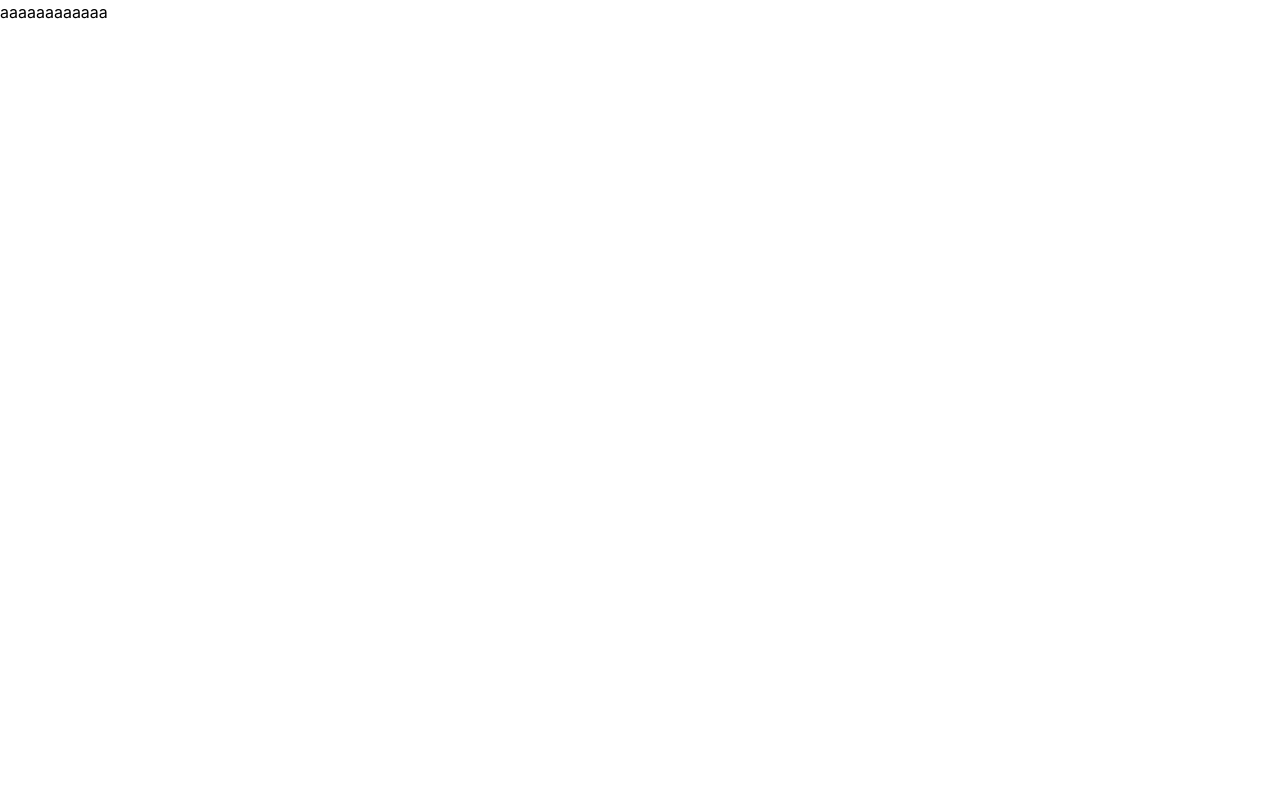
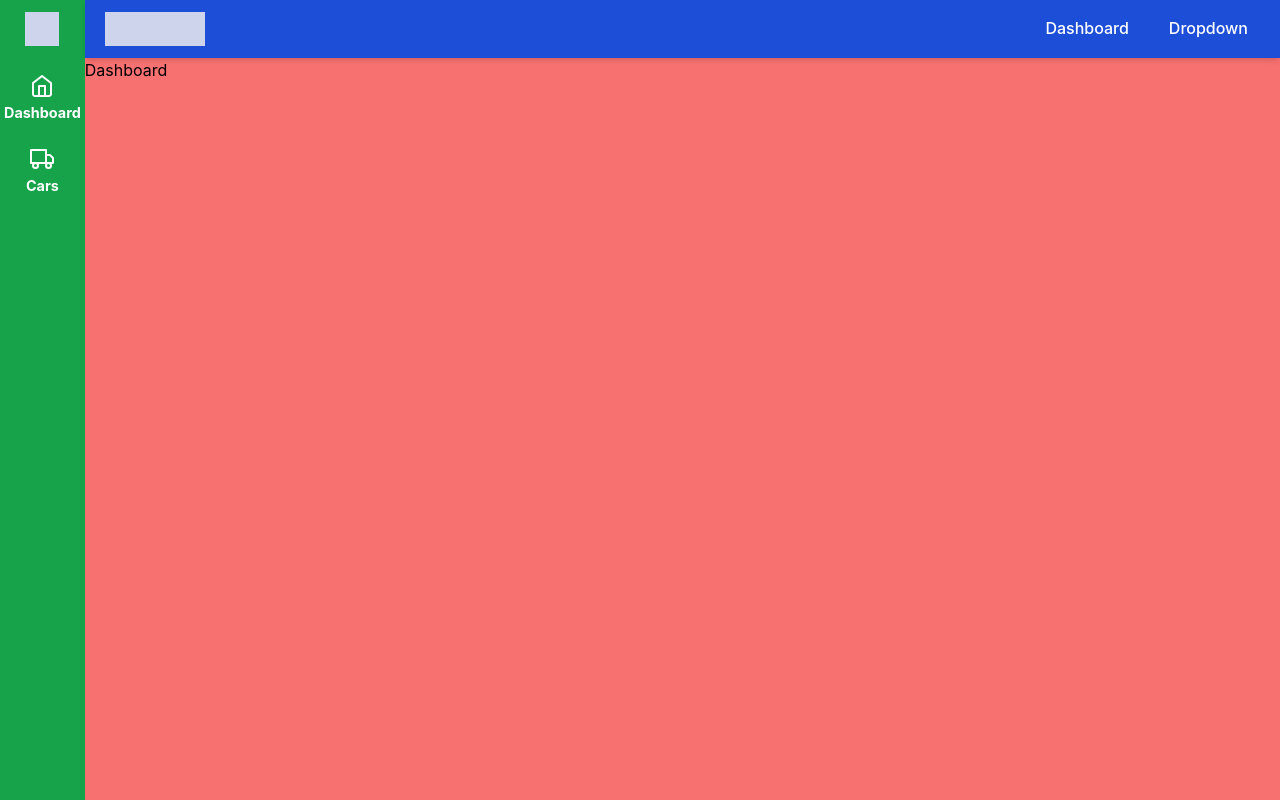
Before and after one commit to Hasyim-Kai/BINAR-FE-challenge-04, a React (Create React App) app: page /dashboard in a window 1280 px wide. Built offline with nearby package versions, Linux system fonts and the light colour scheme.

Commit message:
Feat : Add Sidebar

```diff
--- a/src/App.tsx
+++ b/src/App.tsx
@@ -1,4 +1,6 @@
 import { BrowserRouter, Route, Routes } from 'react-router-dom';
+import Navbar from './components/Navbar';
+import Sidebar from './components/Sidebar';
 import AddNewCar from './pages/AddNewCar';
 import CarList from './pages/CarList';
 import Dashboard from './pages/Dashboard';
@@ -6,12 +8,11 @@ import Login from './pages/Login';
 import NotFound from './pages/NotFound';
 
 export default function App() : JSX.Element {
-  return <div className="">
+  return <div className="flex">
     <BrowserRouter >
-      {/* <Sidebar/> */}
-      {/* <Navbar/> */}
+      <Sidebar/>
       <Routes>
-        <Route path="/login" element={<Login />} />
+        <Route path="/" element={<Login />} />
         <Route path="/dashboard" element={<Dashboard />} />
         <Route path="/carlist" element={<CarList />} />
         <Route path="/carlist/add_new_car" element={<AddNewCar />} />
--- a/src/components/Navbar.tsx
+++ b/src/components/Navbar.tsx
@@ -1,71 +1,63 @@
-// /* eslint-disable jsx-a11y/anchor-is-valid */
-// import { useState } from 'react';
-// // import { Link } from "react-router-dom";
+/* eslint-disable jsx-a11y/anchor-is-valid */
+import { useState } from 'react';
+import { Link } from "react-router-dom";
 
-// export default function Navbar() {
+export default function Navbar() {
 
-//     // let [isLoggedIn, setIsLoggedIn] = useState(false);
-//     // function handleLogOut() { setIsLoggedIn(false) };
+    // let [isLoggedIn, setIsLoggedIn] = useState(false);
+    // function handleLogOut() { setIsLoggedIn(false) };
 
-//     const [isMobileNavOpen, setMobileNavOpen] = useState(false);
-//     function handleSetMobileNavOpen() { setMobileNavOpen(!isMobileNavOpen) };
-//     // function handleNavChangePage() { setMobileNavOpen(false) };
+    const [isMobileNavOpen, setMobileNavOpen] = useState(false);
+    function handleSetMobileNavOpen() { setMobileNavOpen(!isMobileNavOpen) };
 
-//     const [isDropdownOpen, setDropdownOpen] = useState(false);
-//     function handleSetDropdownOpen() { setDropdownOpen(!isDropdownOpen) };
+    const [isDropdownOpen, setDropdownOpen] = useState(false);
+    function handleSetDropdownOpen() { setDropdownOpen(!isDropdownOpen) };
 
-//     return <nav className="bg-blue-700 shadow-md fixed w-full z-50">
-//         {/* <!-- container --> */}
-//         <div className="container flex flex-wrap justify-between px-4 py-2 mx-auto lg:space-x-4">
-//             {/* <!-- brand --> */}
-//             <a href="#" className="inline-flex p-2 text-xl font-bold tracking-wider text-white uppercase">brand</a>
-//             {/* <!-- brand --> */}
-//             {/* <!-- toggler btn --> */}
-//             <button onClick={handleSetMobileNavOpen} className="inline-flex items-center justify-center w-10 h-10 ml-auto text-white border rounded-md outline-none lg:hidden focus:outline-none">
-//                 <svg xmlns="http://www.w3.org/2000/svg" className="w-6 h-6" fill="none" viewBox="0 0 24 24" stroke="currentColor">
-//                     <path strokeLinecap="round" strokeLinejoin="round" strokeWidth="2" d="M4 6h16M4 12h16M4 18h16" />
-//                 </svg>
-//             </button>
-//             {/* <!-- toggler btn -->
-//                 <!-- menu --> */}
-//             <div className={`w-full mt-2 lg:inline-flex lg:w-auto lg:mt-0 ${isMobileNavOpen ? 'flex' : 'hidden'}`}>
-//                 <ul className="flex flex-col w-full space-y-2 lg:w-auto lg:flex-row lg:space-y-0 lg:space-x-2">
-//                     <li>
-//                         <a href="#" className="flex px-4 py-2 font-medium text-white rounded-md hover:bg-blue-800">Dashboard</a>
-//                     </li>
-//                     <li>
-//                         <a href="#" className="flex px-4 py-2 font-medium text-white rounded-md hover:bg-blue-800">Projects</a>
-//                     </li>
-//                     <li>
-//                         <a href="#" className="flex px-4 py-2 font-medium text-white rounded-md hover:bg-blue-800">Orders</a>
-//                     </li>
-//                     <li>
-//                         <a href="#" className="flex px-4 py-2 font-medium text-white rounded-md hover:bg-blue-800">Invoices</a>
-//                     </li>
+    return <nav className="bg-blue-700 shadow-md w-full z-50">
+        {/* <!-- container --> */}
+        <div className="container flex flex-wrap justify-between px-4 py-2 mx-auto lg:space-x-4">
+            {/* <!-- brand --> */}
+            <Link to={`/dashboard`} className='p-1'><img src="./images/logo2.png" alt="Logo2" /></Link>
+            {/* <!-- brand --> */}
 
-//                     {/* <!-- dropdown --> */}
-//                     <li className="relative">
-//                         <button className="px-4 py-2 font-medium text-white rounded-md hover:bg-blue-800" onFocus={handleSetDropdownOpen} onBlur={handleSetDropdownOpen}>
-//                             Dropdown
-//                         </button>
-//                         {/* <!-- dropdown menu --> */}
-//                         <div className={`right-0 p-2 mt-1 bg-white rounded-md shadow-xl lg:absolute ${isDropdownOpen ? 'flex flex-col' : 'hidden'}`}>
-//                             <ul className="space-y-2 lg:w-48">
-//                                 <li>
-//                                     <a href="#" className="flex p-2 font-medium text-gray-600 rounded-md hover:bg-gray-100 hover:text-black">Categories</a>
-//                                 </li>
-//                                 <li>
-//                                     <a href="#" className="flex p-2 font-medium text-gray-600 rounded-md hover:bg-gray-100 hover:text-black">Brand</a>
-//                                 </li>
-//                             </ul>
-//                         </div>
-//                     {/* <!-- dropdown menu --> */}
-//                 </li>
-//                 {/* <!-- dropdown --> */}
-//             </ul>
-//         </div>
-//         {/* // <!-- menu --> */}
-//     </div>
-//     {/* // <!-- container --> */ }
-//     </nav >;
-// }
+            {/* <!-- toggler btn --> */}
+            <button onClick={handleSetMobileNavOpen} className="inline-flex items-center justify-center w-10 h-10 ml-auto text-white border rounded-md outline-none lg:hidden focus:outline-none">
+                <svg xmlns="http://www.w3.org/2000/svg" className="w-6 h-6" fill="none" viewBox="0 0 24 24" stroke="currentColor">
+                    <path strokeLinecap="round" strokeLinejoin="round" strokeWidth="2" d="M4 6h16M4 12h16M4 18h16" />
+                </svg>
+            </button>
+            {/* <!-- toggler btn --> */}
+
+            {/* <!-- menu --> */}
+            <div className={`w-full mt-2 lg:inline-flex lg:w-auto lg:mt-0 ${isMobileNavOpen ? 'flex' : 'hidden'}`}>
+                <ul className="flex flex-col w-full space-y-2 lg:w-auto lg:flex-row lg:space-y-0 lg:space-x-2">
+                    <li>
+                        <Link to={`/dashboard`} className='flex px-4 py-2 font-medium text-white rounded-md hover:bg-blue-800'>Dashboard</Link>
+                    </li>
+
+                    {/* <!-- dropdown --> */}
+                    <li className="relative">
+                        <button className="px-4 py-2 font-medium text-white rounded-md hover:bg-blue-800" onFocus={handleSetDropdownOpen} onBlur={handleSetDropdownOpen}>
+                            Dropdown
+                        </button>
+                        {/* <!-- dropdown menu --> */}
+                        <div className={`right-0 p-2 mt-1 bg-white rounded-md shadow-xl lg:absolute ${isDropdownOpen ? 'flex flex-col' : 'hidden'}`}>
+                            <ul className="space-y-2 lg:w-48">
+                                <li>
+                                    <a href="#" className="flex p-2 font-medium text-gray-600 rounded-md hover:bg-gray-100 hover:text-black">Categories</a>
+                                </li>
+                                <li>
+                                    <a href="#" className="flex p-2 font-medium text-gray-600 rounded-md hover:bg-gray-100 hover:text-black">Brand</a>
+                                </li>
+                            </ul>
+                        </div>
+                        {/* <!-- dropdown menu --> */}
+                    </li>
+                    {/* <!-- dropdown --> */}
+                </ul>
+            </div>
+            {/* // <!-- menu --> */}
+        </div>
+        {/* // <!-- container --> */}
+    </nav >;
+}
--- /dev/null
+++ b/src/components/Sidebar.tsx
@@ -0,0 +1,19 @@
+import { Link } from "react-router-dom";
+
+export default function Sidebar(): JSX.Element {
+    const sidebarItem: string = `w-full p-1 text-center text-white hover:bg-green-300`;
+
+    return <nav className="flex flex-col gap-3 items-center text-lg bg-green-600">
+        <Link to={"/dashboard"} className="py-3">
+            <img className="mx-auto" src="images/logo1.png" alt="logo1" />
+        </Link>
+        <Link to={"/dashboard"} className={sidebarItem}>
+            <img className="mx-auto" src="images/icons/home.svg" alt="Dashboard" />
+            <span><small><b>Dashboard</b></small></span>
+        </Link>
+        <Link to={"/carlist"} className={sidebarItem}>
+            <img className="mx-auto" src="images/icons/fi_truck.svg" alt="Cars" />
+            <span><small><b>Cars</b></small></span>
+        </Link>
+    </nav>
+}
--- a/src/pages/Dashboard.tsx
+++ b/src/pages/Dashboard.tsx
@@ -1,5 +1,8 @@
+import Navbar from "../components/Navbar";
+
 export default function Dashboard(): JSX.Element {
-    return <main className='min-h-screen'>
-        aaaaaaaaaaaa
+    return <main className='min-h-screen w-full bg-red-400'>
+      <Navbar/>
+        Dashboard
     </main>
 }
--- a/src/pages/Login.tsx
+++ b/src/pages/Login.tsx
@@ -1,5 +1,5 @@
 export default function Login(): JSX.Element {
-    return <main>
-        aaaaaaaaaaaa
+    return <main className="min-h-screen mt-12">
+        Login
     </main>
 }
```
